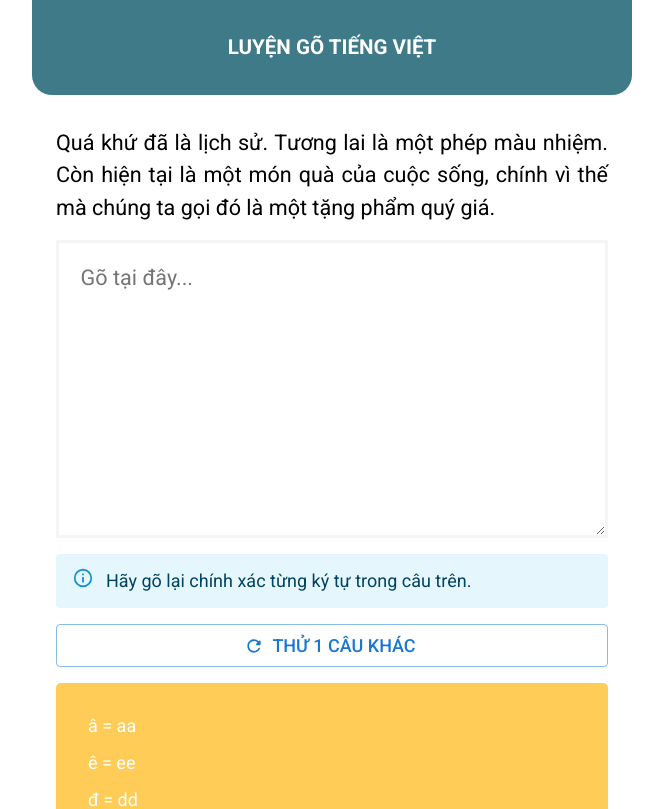
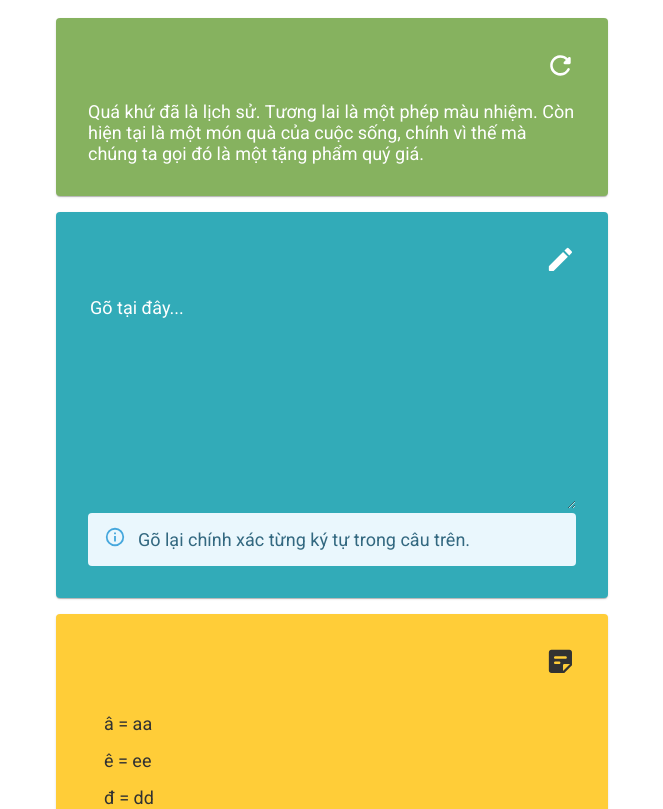
Before and after one commit to nguyencongcuong/type-checker, a React (Create React App) app: page / in a window 1280 px wide. Shown: the top 809 px of the page, without its empty margins (308-971 px from the left). Built offline with nearby package versions, Linux system fonts and the light colour scheme.

Commit message:
style: Design components

```diff
--- a/src/App.js
+++ b/src/App.js
@@ -5,7 +5,6 @@ import TypeCheckerContainer from './containers/TypeChecker';
 function App() {
   return (
     <>
-      <HeaderContainer />
       <TypeCheckerContainer />
     </>
   );
--- /dev/null
+++ b/src/components/MyPaper.jsx
@@ -0,0 +1,33 @@
+import React, { useState } from 'react'
+import { Paper, Stack, Box } from "@mui/material"
+
+export default function MyPaper({ children, icon, bgcolor = "white", color="black", ...props }) {
+
+  return (
+    <Paper
+      {...props}
+      elevation={1}
+      sx={{
+        bgcolor: bgcolor,
+        color: color,
+        p: 4,
+        mb: 2,
+        opacity: 0.8,
+        transition: "all 1s ease-in-out",
+        "&:hover": {
+          opacity: 1
+        }
+      }}
+    >
+      <Box
+        children={icon}
+        sx={{
+          cursor: "pointer",
+          textAlign: "right",
+          mb: 2,
+        }}
+      />
+      <Box children={children} />
+    </Paper>
+  )
+}
--- /dev/null
+++ b/src/components/Typer.jsx
@@ -0,0 +1,20 @@
+import { TextareaAutosize } from '@mui/core'
+import React from 'react'
+
+export default function Typer({...props}) {
+  return (
+    <TextareaAutosize
+      {...props}
+      style={{
+        background: "transparent",
+        color: "white",
+        fontFamily: "Roboto",
+        outline: "none",
+        border: "0",
+        width: "100%",
+      }}
+      placeholder="Gõ tại đây..."
+      minRows="10"
+    />
+  )
+}
--- /dev/null
+++ b/src/components/index.js
@@ -0,0 +1,2 @@
+export {default as MyPaper} from "./MyPaper"
+export {default as Typer} from "./Typer"
--- a/src/containers/Header.jsx
+++ b/src/containers/Header.jsx
@@ -1,16 +1,17 @@
 import { Container, Box, Stack, Typography } from '@mui/material'
 import React from 'react'
+import { MyPaper } from '../components'
 
 
 export default function HeaderContainer() {
   return (
-    <Container maxWidth="sm" sx={{ background: "#3f7a89", borderRadius: "0 0 20px 20px", color: "white", p: 4}}>
-      <Stack direction="row" justifyContent="center">
+    <Container maxWidth="sm">
+      <MyPaper>
         <Typography
-          sx={{textTransform: "uppercase", fontWeight: 800}}
+          sx={{ textTransform: "uppercase", fontWeight: 800 }}
           children="Luyện gõ tiếng Việt"
         />
-      </Stack>
+      </MyPaper>
     </Container>
   )
 }
--- a/src/containers/TypeChecker.jsx
+++ b/src/containers/TypeChecker.jsx
@@ -1,8 +1,12 @@
 import RefreshRounded from '@mui/icons-material/RefreshRounded';
 import { Button, Container, Stack, Typography, TextareaAutosize, Alert, Box, List, ListItem } from '@mui/material';
-import React, { useEffect, useState } from 'react'
+import React, { useEffect, useRef, useState } from 'react'
 import { database } from "../fixtures/database"
 import { randomIndex } from '../helpers/randomIndex'
+import StickyNote2RoundedIcon from '@mui/icons-material/StickyNote2Rounded';
+import CreateRoundedIcon from '@mui/icons-material/CreateRounded';
+
+import { MyPaper } from "../components"
 
 export default function TypeCheckerContainer() {
 
@@ -10,9 +14,12 @@ export default function TypeCheckerContainer() {
   const [typedText, setTypedText] = useState("")
   const [check, setCheck] = useState(false)
 
+  const inputEl = useRef(null)
+
   const handleClick = () => {
     setText(database[randomIndex(0, database.length - 1)].text)
     setTypedText("")
+    inputEl.current.focus()
   }
 
   useEffect(() => {
@@ -20,41 +27,50 @@ export default function TypeCheckerContainer() {
   }, [text, typedText])
 
   return (
-    <Container maxWidth="sm" sx={{p:4}}>
-      <Stack
-        direction="column"
-        spacing={2}
+    <Container maxWidth="sm">
+
+      <MyPaper
+        bgcolor="#689f38"
+        color="white"
+        children={text}
+        icon={<RefreshRounded onClick={handleClick} />}
+      />
+      <MyPaper
+        bgcolor="#0097a7"
+        color="white"
+        icon={<CreateRoundedIcon />}
       >
-        <Typography sx={{ fontSize: "1.2rem", textAlign: "justify" }}>{text}</Typography>
         <TextareaAutosize
           style={{
+            background: "transparent",
+            color: "white",
             fontFamily: "Roboto",
-            fontSize: "1.2rem",
-            padding: "1em",
             outline: "none",
-            border: "3px solid #f4f6f3"
+            border: "0",
+            width: "100%",
           }}
           value={typedText}
           placeholder="Gõ tại đây..."
           minRows="10"
           onChange={(e) => setTypedText(e.target.value)}
+          ref={inputEl}
         />
+
         {
 
-          !typedText ? <Alert severity="info">Hãy gõ lại chính xác từng ký tự trong câu trên.</Alert>
-            : !check ? <Alert severity="error">Kết quả chưa trùng khớp.</Alert>
-              : check && <Alert severity="success">Chúc mừng! Bạn đã gõ đúng rồi!</Alert>
+          !typedText ? <Alert severity="info">Gõ lại chính xác từng ký tự trong câu trên.</Alert>
+            : !check ? <Alert severity="error">KẾT QUẢ: Chưa trùng khớp!</Alert>
+              : check && <Alert severity="success">KẾT QUẢ: Trùng khớp!</Alert>
 
         }
-        <Button
-          variant="outlined"
-          startIcon={<RefreshRounded />}
-          onClick={handleClick}
+
+      </MyPaper>
+
+      <MyPaper
+        bgcolor="#ffc107"
+        color="black"
+        icon={<StickyNote2RoundedIcon />}
       >
-          Thử 1 câu khác
-        </Button>
-
-        <Box sx={{ fontSize: "1.2rem", bgcolor: "#ffcc58", color: "white", borderRadius: "5px", p: 2 }}>
         <List>
           {
             [
@@ -72,8 +88,8 @@ export default function TypeCheckerContainer() {
             ].map((item, index) => <ListItem key={index}>{item[0] + " = " + item[1]}</ListItem>)
           }
         </List>
-        </Box>
-      </Stack>
+      </MyPaper>
+
     </Container>
   )
 }
--- a/src/index.css
+++ b/src/index.css
@@ -6,9 +6,13 @@
   font-size: 18px;
 }
 body {
-  padding: 0;
+  padding: 1em 0;
   margin: 0;
 }
 body::-webkit-scrollbar {
   width: 0;
 }
+
+textarea::placeholder {
+  color: inherit
+}
```
Lines whose indentation alone changed are shown as unchanged.
